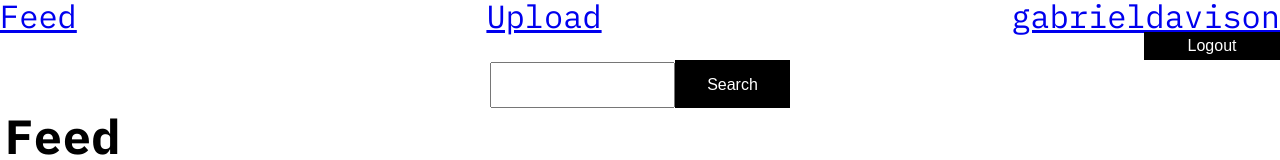
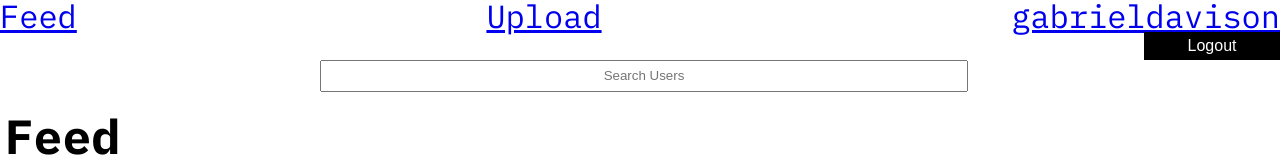
Before and after one commit to gabrieldavison/postcard, a React (Vite) app: page / in a window 1280 px wide. Shown: the top 160 px of the page. Built offline with nearby package versions, Linux system fonts and the light colour scheme.

Commit message:
Style search component

```diff
--- a/src/components/App.js
+++ b/src/components/App.js
@@ -41,7 +41,8 @@ const App = () => {
     navigate("/");
   }
 
-  function handleSearch() {
+  function handleSearch(e) {
+    e.preventDefault();
     if (
       !appController.users.map((val) => val.username).includes(searchedUser)
     ) {
@@ -178,6 +179,8 @@ const App = () => {
               logout={logout}
               currentUsername={currentUsername}
               path="usernotfound"
+              handleSearch={handleSearch}
+              updateSearchedUser={updateSearchedUser}
             />
             <Upload
               logout={logout}
--- a/src/components/Search.js
+++ b/src/components/Search.js
@@ -3,11 +3,18 @@ import "./styles/Search.css";
 const Search = (props) => {
   return (
     <div className="search-component">
-      <input
+      <form onSubmit={(e) => props.handleSearch(e)}>
+        <input
+          placeholder="Search Users"
+          type="text"
+          onChange={(e) => props.updateSearchedUser(e.target.value)}
+        ></input>
+      </form>
+      {/* <input
         type="text"
         onChange={(e) => props.updateSearchedUser(e.target.value)}
       ></input>
-      <button onClick={() => props.handleSearch()}>Search</button>
+      <button onClick={() => props.handleSearch()}>Search</button> */}
     </div>
   );
 };
--- a/src/components/UserNotFound.js
+++ b/src/components/UserNotFound.js
@@ -6,7 +6,10 @@ const UserNotFound = (props) => {
   return (
     <div>
       <Nav currentUsername={props.currentUsername} logout={props.logout} />
-      <Search />
+      <Search
+        handleSearch={props.handleSearch}
+        updateSearchedUser={props.updateSearchedUser}
+      />
       <h1>User Not Found</h1>
     </div>
   );
--- a/src/components/styles/Search.css
+++ b/src/components/styles/Search.css
@@ -6,10 +6,9 @@
 }
 
 .search-component input {
-  height: 3em;
+  width: 100%;
+  height: 2em;
 }
-.search-component button {
-  height: 3em;
-  padding: 0, 2em, 0, 2em;
-  border: none;
+.search-component input::placeholder {
+  text-align: center;
 }
```
